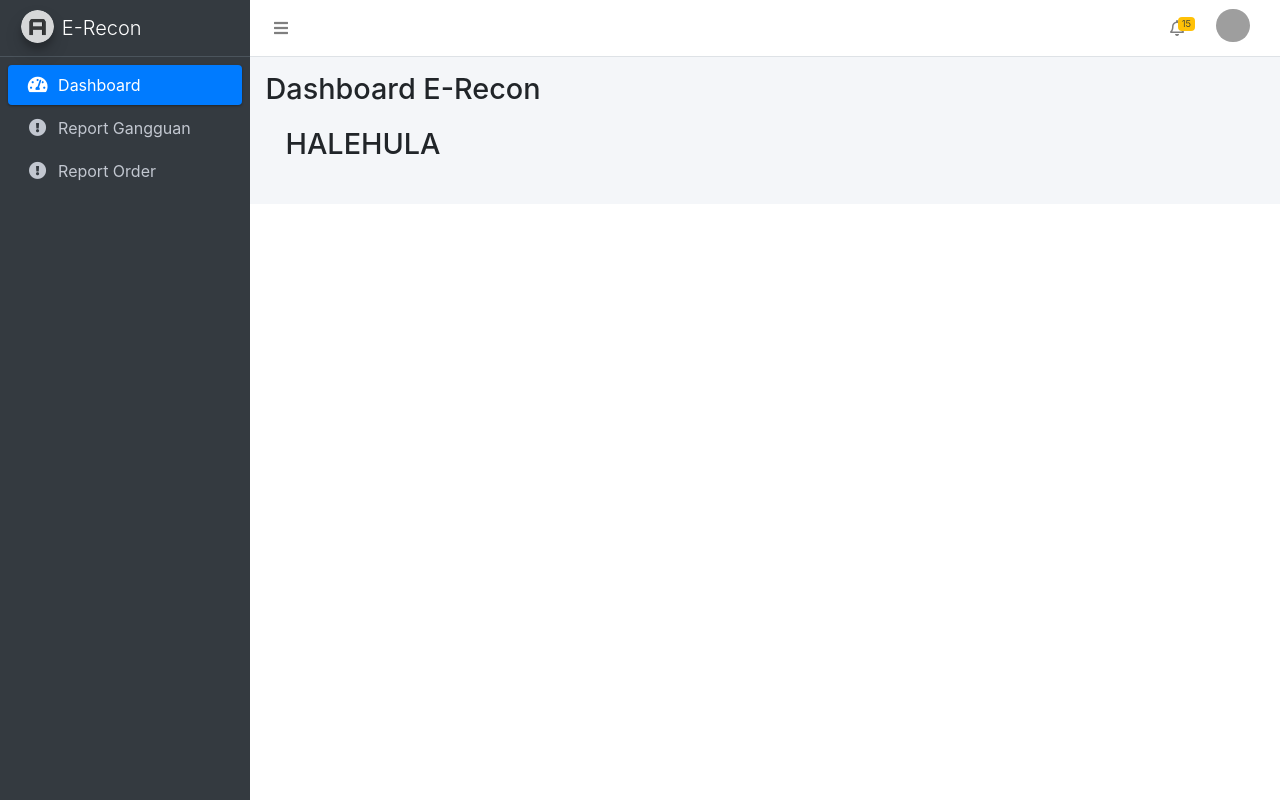
After one commit to ivanhanif03/e-recon, a CodeIgniter 4 app: template app/Views/pages/order.php in a window 1280 px wide. The commit adds this page. Run offline with PHP 8.4 and a stand-in for CodeIgniter, Linux system fonts and the light colour scheme; the template is opened without the code that fills it: most values are stand-ins (such as "Sample title", 1, 10 or a date in 2020); some libraries are stand-ins or nearby versions; grey boxes are pictures that could not be loaded.

Commit message:
MENAMBAHKAN view order

```diff
--- a/app/Config/Routes.php
+++ b/app/Config/Routes.php
@@ -38,6 +38,7 @@ $routes->setAutoRoute(true);
 // route since we don't have to scan directories.
 $routes->get('/', 'Pages::index');
 $routes->get('/gangguan', 'Pages::gangguan');
+$routes->get('/order', 'Pages::order');
 
 /*
  * --------------------------------------------------------------------
--- a/app/Views/layout/template.php
+++ b/app/Views/layout/template.php
@@ -134,6 +134,14 @@
                                 </p>
                             </a>
                         </li>
+                        <li class="nav-item">
+                            <a href="<?= base_url('order'); ?>" class="nav-link">
+                                <i class="nav-icon fas fa-exclamation-circle"></i>
+                                <p>
+                                    Report Order
+                                </p>
+                            </a>
+                        </li>
                         <!-- <li class="nav-item menu-open">
                             <a href="#" class="nav-link active">
                                 <i class="nav-icon fas fa-tachometer-alt"></i>
--- /dev/null
+++ b/app/Views/pages/order.php
@@ -0,0 +1,19 @@
+<?= $this->extend('layout/template'); ?>
+
+<?= $this->section('content'); ?>
+<div class="content-wrapper">
+    <div class="content-header">
+        <div class="container-fluid">
+            <div class="row mb-2">
+                <div class="col-sm-6">
+                    <h1 class="m-0">Dashboard E-Recon</h1>
+                    <div class="card-body">
+                        <h1>HALEHULA</h1>
+
+                    </div>
+                </div>
+            </div>
+        </div>
+    </div>
+</div>
+<?= $this->endSection(); ?>
```
Also changed, not shown: app/Controllers/Pages.php (+7 -0 lines).
